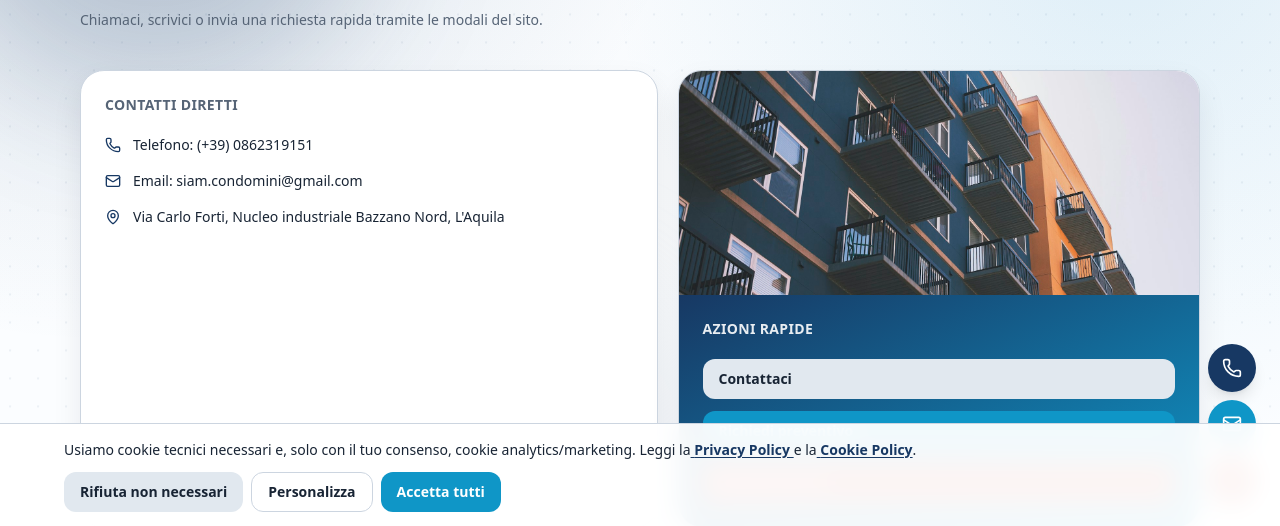
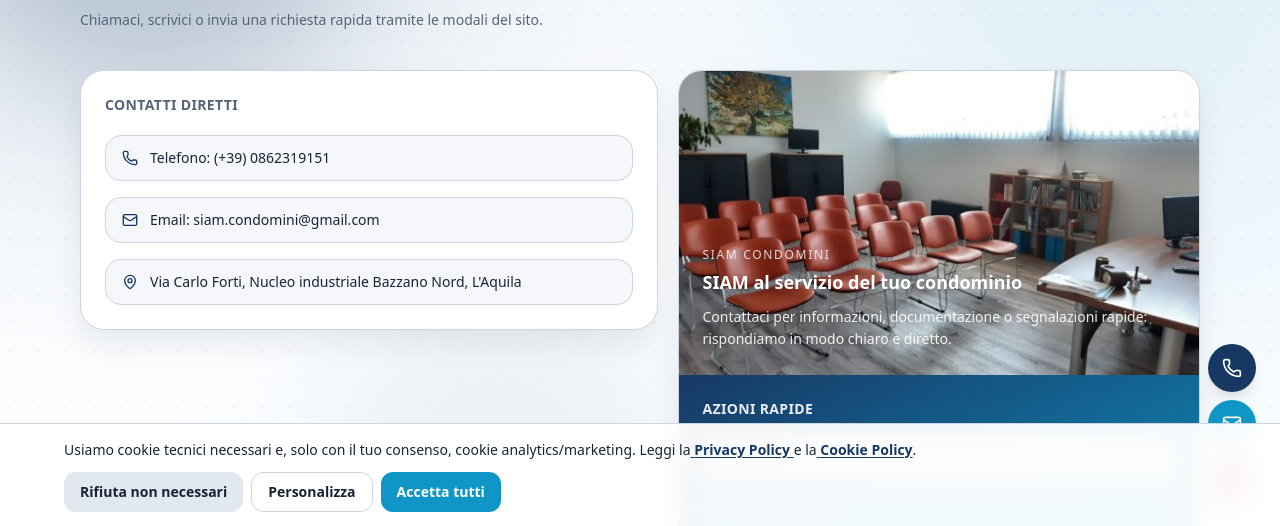
Before and after one commit to luigiplacidi/siam-condomini, a Next.js app: page /contatti in a window 1280 px wide. Shown: the part 272-798 px from the top of the page. Built offline with nearby package versions, Linux system fonts and the light colour scheme; no server answers.

Commit message:
feat: improve contact design and structured seo

```diff
--- a/app/contatti/page.tsx
+++ b/app/contatti/page.tsx
@@ -4,11 +4,25 @@
 import Link from "next/link";
 
 import { ModalTriggerButton } from "@/components/modal/modal-trigger-button";
-import { contactInfo } from "@/lib/site-content";
+import { StructuredData } from "@/components/seo/structured-data";
+import { brand, contactInfo } from "@/lib/site-content";
+
+const siteUrl = process.env.NEXT_PUBLIC_SITE_URL ?? "http://localhost:3000";
 
 export const metadata: Metadata = {
   title: "Contatti | SIAM Condomini",
-  description: "Contatti di SIAM Condomini: telefono, email e indirizzo."
+  description: "Contatti di SIAM Condomini: telefono, email, indirizzo e richieste rapide.",
+  openGraph: {
+    title: "Contatti | SIAM Condomini",
+    description: "Contatti di SIAM Condomini: telefono, email, indirizzo e richieste rapide.",
+    type: "website",
+    url: `${siteUrl}/contatti`
+  },
+  twitter: {
+    card: "summary",
+    title: "Contatti | SIAM Condomini",
+    description: "Contatti di SIAM Condomini: telefono, email, indirizzo e richieste rapide."
+  }
 };
 
 export default function ContactPage() {
@@ -16,6 +30,28 @@
 
   return (
     <section className="section-shell pt-14 pb-20">
+      <StructuredData
+        data={{
+          "@context": "https://schema.org",
+          "@type": "ContactPage",
+          name: "Contatti SIAM Condomini",
+          description: "Contatti di SIAM Condomini: telefono, email, indirizzo e richieste rapide.",
+          url: `${siteUrl}/contatti`,
+          mainEntity: {
+            "@type": "LocalBusiness",
+            name: brand.name,
+            url: siteUrl,
+            telephone: contactInfo.phone,
+            email: contactInfo.email,
+            address: {
+              "@type": "PostalAddress",
+              streetAddress: contactInfo.address,
+              addressLocality: "L'Aquila",
+              addressCountry: "IT"
+            }
+          }
+        }}
+      />
       <p className="kicker">Contatti</p>
       <h1 className="mt-3 text-4xl font-semibold tracking-tight text-primary sm:text-5xl">
         Mettiti in contatto con SIAM
@@ -24,23 +60,23 @@
         Chiamaci, scrivici o invia una richiesta rapida tramite le modali del sito.
       </p>
 
-      <div className="mt-10 grid gap-5 lg:grid-cols-[1.05fr_0.95fr]">
+      <div className="mt-10 grid gap-5 lg:grid-cols-[1.05fr_0.95fr] lg:items-start">
         <article className="rounded-3xl border border-border bg-white p-6 shadow-soft">
           <p className="text-sm font-semibold uppercase tracking-wide text-muted-foreground">Contatti diretti</p>
           <ul className="mt-5 grid gap-4 text-sm">
-            <li className="flex items-start gap-3">
+            <li className="flex items-start gap-3 rounded-2xl border border-border bg-secondary/35 px-4 py-3">
               <Phone className="mt-0.5 h-4 w-4 text-primary" />
               <span>
                 Telefono: <a href={`tel:${contactInfo.phone}`}>{contactInfo.phoneDisplay}</a>
               </span>
             </li>
-            <li className="flex items-start gap-3">
+            <li className="flex items-start gap-3 rounded-2xl border border-border bg-secondary/35 px-4 py-3">
               <Mail className="mt-0.5 h-4 w-4 text-primary" />
               <span>
                 Email: <a href={`mailto:${contactInfo.email}`}>{contactInfo.email}</a>
               </span>
             </li>
-            <li className="flex items-start gap-3">
+            <li className="flex items-start gap-3 rounded-2xl border border-border bg-secondary/35 px-4 py-3">
               <MapPin className="mt-0.5 h-4 w-4 text-primary" />
               <a href={mapsUrl} target="_blank" rel="noreferrer">
                 {contactInfo.address}
@@ -50,12 +86,23 @@
         </article>
 
         <article className="overflow-hidden rounded-3xl border border-border bg-white shadow-soft">
-          <div className="relative h-56">
-            <Image src="/images/stock/building.jpg" alt="Edificio condominiale" fill className="object-cover" />
+          <div className="relative min-h-[19rem] overflow-hidden">
+            <Image src="/images/brand/old-site.jpg" alt="SIAM Condomini" fill className="object-cover" />
+            <div className="absolute inset-0 bg-gradient-to-t from-primary/82 via-primary/25 to-transparent" />
+            <div className="absolute bottom-0 p-6 text-white">
+              <p className="text-xs uppercase tracking-[0.14em] text-white/80">SIAM Condomini</p>
+              <p className="mt-2 max-w-sm text-lg font-semibold leading-tight">
+                SIAM al servizio del tuo condominio
+              </p>
+              <p className="mt-3 max-w-md text-sm leading-relaxed text-white/90">
+                Contattaci per informazioni, documentazione o segnalazioni rapide: rispondiamo in modo chiaro e
+                diretto.
+              </p>
+            </div>
           </div>
           <div className="bg-gradient-to-br from-primary to-accent p-6 text-white">
             <p className="text-sm font-semibold uppercase tracking-wide text-white/90">Azioni rapide</p>
-            <div className="mt-5 grid gap-3">
+            <div className="mt-5 grid gap-3 sm:grid-cols-2 lg:grid-cols-1">
               <ModalTriggerButton modalId="contactModal" variant="secondary" className="w-full justify-start">
                 Contattaci
               </ModalTriggerButton>
--- a/app/layout.tsx
+++ b/app/layout.tsx
@@ -6,8 +6,10 @@
 import { CookieControlledScripts } from "@/components/cookies/cookie-controlled-scripts";
 import { FloatingContactWidget } from "@/components/floating-contact-widget";
 import { ModalProvider } from "@/components/modal/modal-provider";
+import { StructuredData } from "@/components/seo/structured-data";
 import { SiteFooter } from "@/components/site-footer";
 import { SiteHeader } from "@/components/site-header";
+import { brand, contactInfo } from "@/lib/site-content";
 
 import "./globals.css";
 
@@ -17,8 +19,10 @@
   variable: "--font-inter"
 });
 
+const siteUrl = process.env.NEXT_PUBLIC_SITE_URL ?? "http://localhost:3000";
+
 export const metadata: Metadata = {
-  metadataBase: new URL(process.env.NEXT_PUBLIC_SITE_URL ?? "http://localhost:3000"),
+  metadataBase: new URL(siteUrl),
   title: "SIAM Condomini | Amministratori di condomini a L'Aquila",
   description:
     "Amministrazione condominiale a L'Aquila con gestione professionale, trasparente e supporto rapido.",
@@ -27,13 +31,63 @@
     "amministrazione condominiale L'Aquila",
     "gestione condomini L'Aquila",
     "amministratore condominio L'Aquila"
-  ]
+  ],
+  openGraph: {
+    type: "website",
+    locale: "it_IT",
+    url: siteUrl,
+    title: "SIAM Condomini | Amministratori di condomini a L'Aquila",
+    description:
+      "Amministrazione condominiale a L'Aquila con gestione professionale, trasparente e supporto rapido.",
+    siteName: "SIAM Condomini",
+    images: [{ url: `${siteUrl}/images/brand/logo-siam.png`, width: 112, height: 42, alt: "SIAM Condomini" }]
+  },
+  twitter: {
+    card: "summary_large_image",
+    title: "SIAM Condomini | Amministratori di condomini a L'Aquila",
+    description:
+      "Amministrazione condominiale a L'Aquila con gestione professionale, trasparente e supporto rapido.",
+    images: [`${siteUrl}/images/brand/logo-siam.png`]
+  }
 };
 
 export default function RootLayout({ children }: Readonly<{ children: React.ReactNode }>) {
   return (
     <html lang="it">
       <body className={`${inter.variable} font-sans antialiased`}>
+        <StructuredData
+          data={[
+            {
+              "@context": "https://schema.org",
+              "@type": "WebSite",
+              "@id": `${siteUrl}/#website`,
+              name: brand.name,
+              url: siteUrl,
+              description: brand.subheadline,
+              inLanguage: "it-IT"
+            },
+            {
+              "@context": "https://schema.org",
+              "@type": "LocalBusiness",
+              "@id": `${siteUrl}/#localbusiness`,
+              name: brand.name,
+              url: siteUrl,
+              image: `${siteUrl}/images/brand/logo-siam.png`,
+              telephone: contactInfo.phone,
+              email: contactInfo.email,
+              address: {
+                "@type": "PostalAddress",
+                streetAddress: contactInfo.address,
+                addressLocality: "L'Aquila",
+                addressCountry: "IT"
+              },
+              areaServed: {
+                "@type": "City",
+                name: "L'Aquila"
+              }
+            }
+          ]}
+        />
         <AnimatedBackground />
         <div className="relative z-10">
           <ModalProvider>
--- a/app/news/[slug]/page.tsx
+++ b/app/news/[slug]/page.tsx
@@ -2,11 +2,15 @@
 import Link from "next/link";
 import { notFound } from "next/navigation";
 
+import { StructuredData } from "@/components/seo/structured-data";
+import { brand } from "@/lib/site-content";
 import { getNewsPostBySlug, getNewsPosts } from "@/lib/news";
 
 type PageProps = {
   params: Promise<{ slug: string }>;
 };
+
+const siteUrl = process.env.NEXT_PUBLIC_SITE_URL ?? "http://localhost:3000";
 
 export async function generateStaticParams() {
   const posts = await getNewsPosts();
@@ -23,7 +27,18 @@
 
   return {
     title: `${post.title} | SIAM Condomini`,
-    description: post.excerpt
+    description: post.excerpt,
+    openGraph: {
+      title: `${post.title} | SIAM Condomini`,
+      description: post.excerpt,
+      type: "article",
+      url: `${siteUrl}/news/${slug}`
+    },
+    twitter: {
+      card: "summary",
+      title: `${post.title} | SIAM Condomini`,
+      description: post.excerpt
+    }
   };
 }
 
@@ -37,6 +52,28 @@
 
   return (
     <article className="section-shell pt-20 pb-20">
+      <StructuredData
+        data={{
+          "@context": "https://schema.org",
+          "@type": "Article",
+          headline: post.title,
+          description: post.excerpt,
+          author: {
+            "@type": "Organization",
+            name: brand.name
+          },
+          publisher: {
+            "@type": "Organization",
+            name: brand.name,
+            logo: {
+              "@type": "ImageObject",
+              url: `${siteUrl}/images/brand/logo-siam.png`
+            }
+          },
+          mainEntityOfPage: `${siteUrl}/news/${slug}`,
+          datePublished: `${post.publishedAt}T00:00:00+02:00`
+        }}
+      />
       <Link href="/news" className="text-sm font-semibold text-primary underline underline-offset-4">
         Torna alle news
       </Link>
--- a/app/news/page.tsx
+++ b/app/news/page.tsx
@@ -5,7 +5,17 @@
 
 export const metadata: Metadata = {
   title: "News | SIAM Condomini",
-  description: "Aggiornamenti e articoli pubblicati da SIAM Condomini."
+  description: "Aggiornamenti e articoli pubblicati da SIAM Condomini.",
+  openGraph: {
+    title: "News | SIAM Condomini",
+    description: "Aggiornamenti e articoli pubblicati da SIAM Condomini.",
+    type: "website"
+  },
+  twitter: {
+    card: "summary",
+    title: "News | SIAM Condomini",
+    description: "Aggiornamenti e articoli pubblicati da SIAM Condomini."
+  }
 };
 
 export default async function NewsPage() {
--- /dev/null
+++ b/components/seo/structured-data.tsx
@@ -0,0 +1,12 @@
+import { type ReactNode } from "react";
+
+type StructuredDataProps = {
+  data: Record<string, unknown> | Record<string, unknown>[];
+  children?: ReactNode;
+};
+
+export function StructuredData({ data }: StructuredDataProps) {
+  const json = JSON.stringify(data).replace(/</g, "\\u003c");
+
+  return <script type="application/ld+json" suppressHydrationWarning dangerouslySetInnerHTML={{ __html: json }} />;
+}
```
